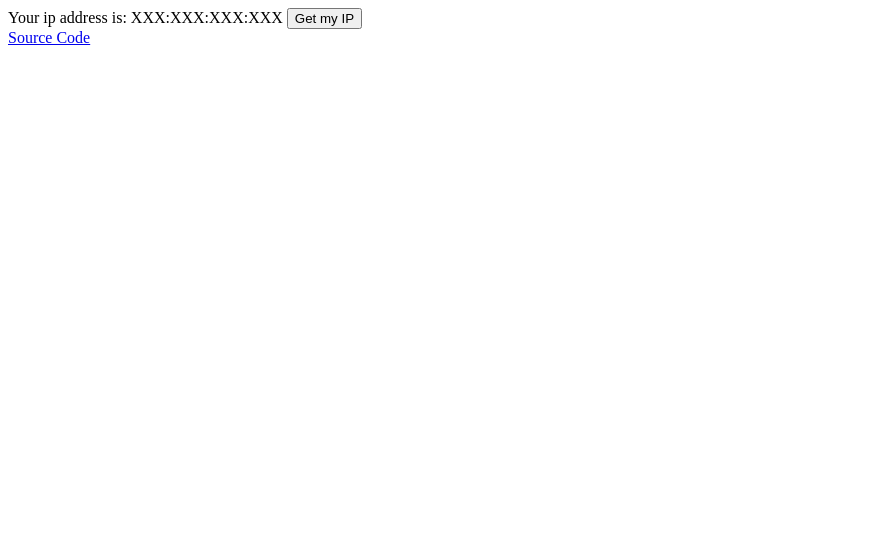
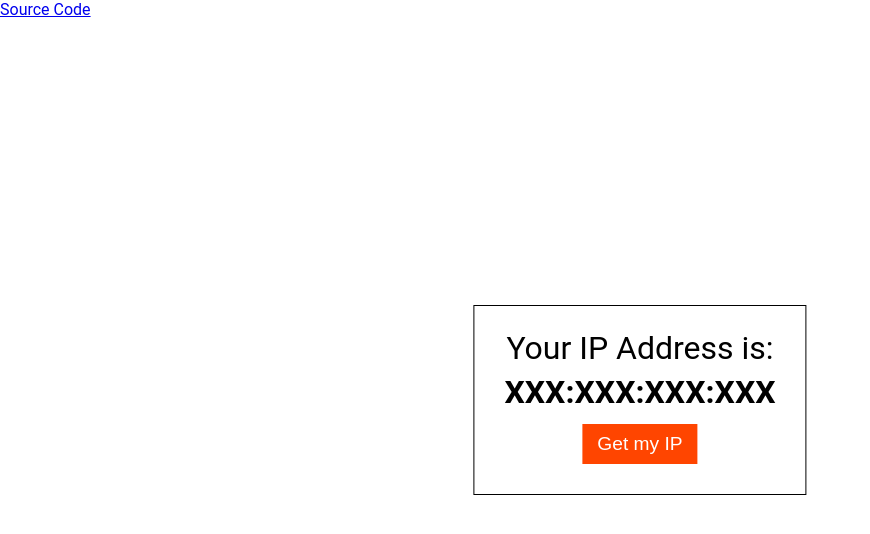
Before and after one commit to MdFarzan/Display-IP-Details, a plain HTML site: page index.html in a window 1280 px wide. Shown: the whole page, without its empty margins (0-870 px from the left). Drawn offline with Linux system fonts and the light colour scheme.

Commit message:
Styling finished.

```diff
--- a/css/style.css
+++ b/css/style.css
@@ -0,0 +1,50 @@
+*{
+    margin:0;
+    padding:0;
+    box-sizing:border-box;
+    border:none;
+    outline:none;
+}
+
+@import url('https://fonts.googleapis.com/css2?family=Roboto:wght@400;500&display=swap');
+
+body{
+    font-family: 'Roboto', sans-serif
+}
+#wrapper{
+    position:absolute;
+    top:50%;
+    left:50%;
+    transform:translate(-50%,-50%);
+    border:1px solid black;
+    padding:20px 30px;
+    text-align:center;
+}
+
+span{
+    display:block;
+    font-size:2em;
+    padding:3px 0;
+}
+
+button{
+    padding:8px 14px;
+    font-size:1.2em;
+    margin:10px 0;
+    border:1px solid transparent;
+    background-color:orangered;
+    color:white;
+}
+
+button:hover{
+    background:white;
+    color:orangered;
+    border:1px solid orangered;
+    border-radius:5px;
+    transition:0.3s;
+}
+
+button:active{
+    transform:translateY(2px);
+
+}
--- a/index.html
+++ b/index.html
@@ -9,8 +9,8 @@
 </head>
 <body>
 <div id="wrapper">
-<span>Your ip address is: </span>
-<span id="ip">XXX:XXX:XXX:XXX</span>
+<span>Your IP Address is: </span>
+<span id="ip"><b>XXX:XXX:XXX:XXX</b></span>
 <button type="button">Get my IP</button>
 </div>
 
```
